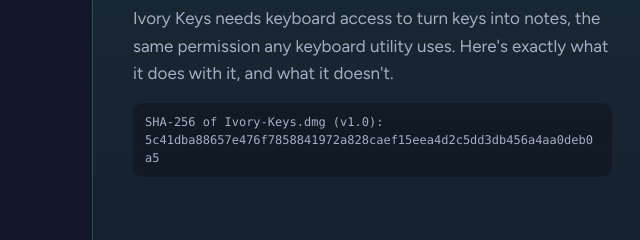
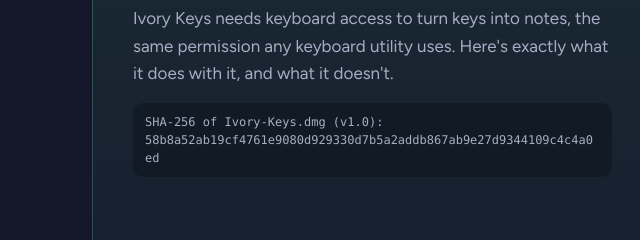
Before and after one commit to calinveres/ivory-keys, a plain HTML site: page index.html in a window 1280 px wide. Shown: the part 5680-5920 px from the top of the page, 12-652 px from the left. Drawn offline with nearby package versions, Linux system fonts and the light colour scheme.

```diff
--- a/index.html
+++ b/index.html
@@ -305,7 +305,7 @@ footer { border-top: 1px solid var(--card-line); padding: 28px 0 40px; color: va
       <div>
         <h2>Your keys stay yours</h2>
         <p>Ivory Keys needs keyboard access to turn keys into notes, the same permission any keyboard utility uses. Here's exactly what it does with it, and what it doesn't.</p>
-        <div class="hash" id="sha">SHA-256 of Ivory-Keys.dmg (v1.0):<br><span>5c41dba88657e476f7858841972a828caef15eea4d2c5dd3db456a4aa0deb0a5</span></div>
+        <div class="hash" id="sha">SHA-256 of Ivory-Keys.dmg (v1.0):<br><span>58b8a52ab19cf4761e9080d929330d7b5a2addb867ab9e27d9344109c4c4a0ed</span></div>
       </div>
       <ul>
         <li><b>It never records or saves what you type.</b> Keys only become notes while piano mode is on.</li>
```
